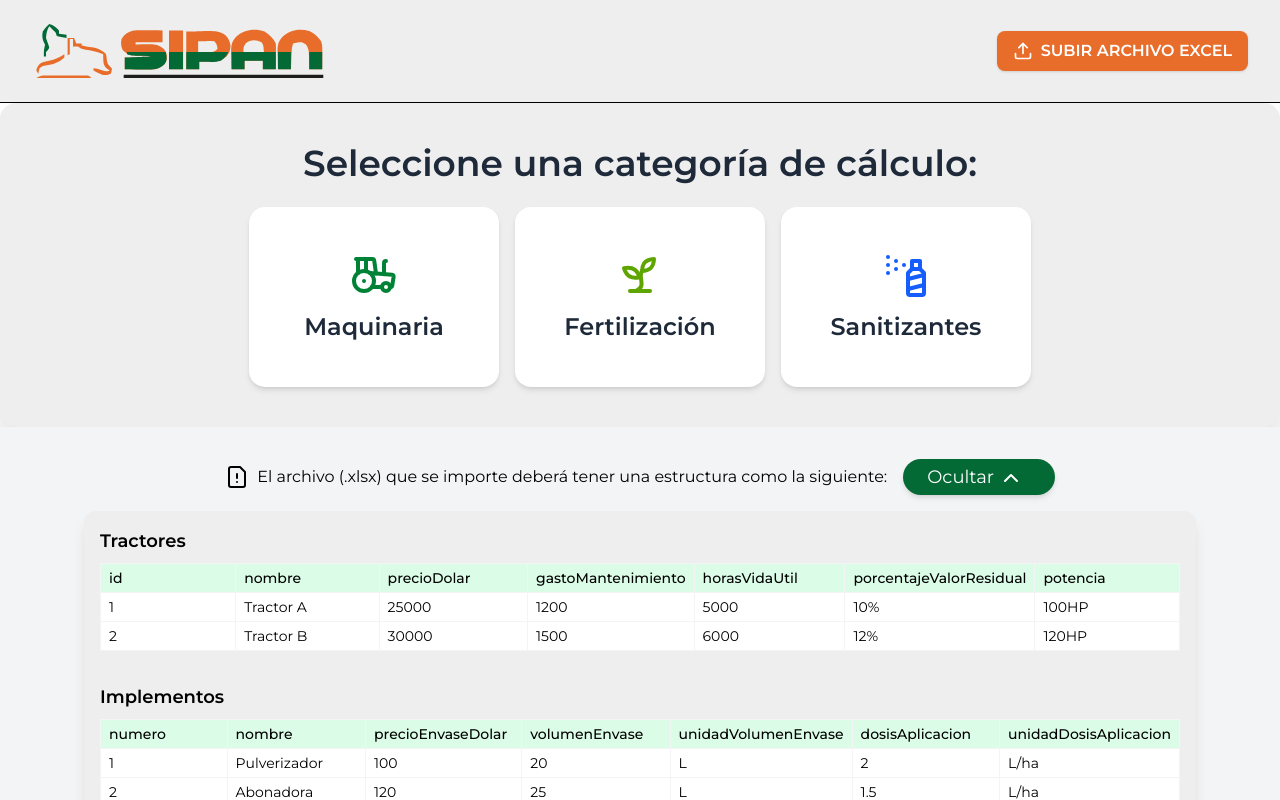
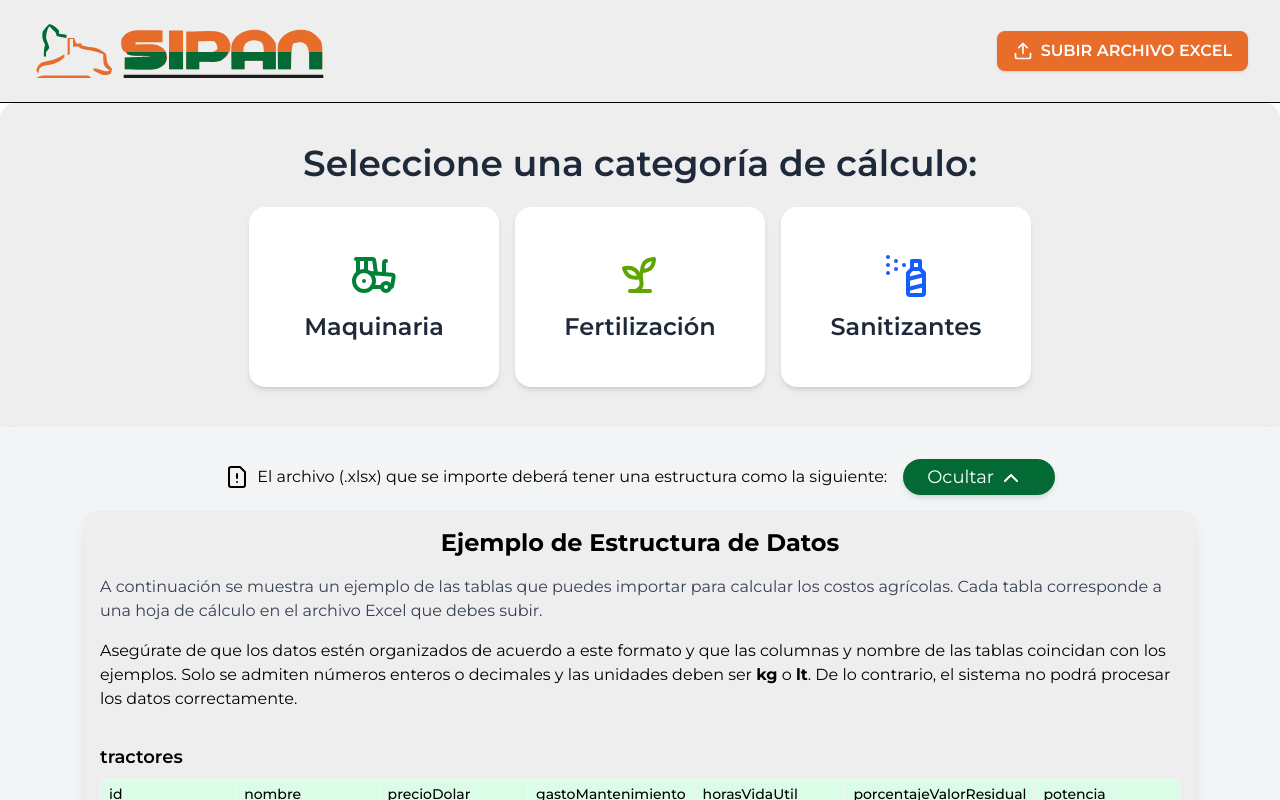
Before and after one commit to braianledantes/inta-calculadora, a React (Vite) app: page / in a window 1280 px wide. Both pictures are taken after a click on the button "Ver Ejemplo". Shown: the top 800 px of the page. Built offline with nearby package versions, Linux system fonts and the light colour scheme; no server answers; what @react-pdf/renderer would draw is missing.

Commit message:
feat: actualizar estructura y contenido de la página de inicio con ejemplos de datos para importación

```diff
--- a/src/pages/Home/Home.jsx
+++ b/src/pages/Home/Home.jsx
@@ -23,15 +23,15 @@ const Home = () => {
             <div className="p-4">
                 <div className="flex items-center justify-center mb-4">
                     <h1 className="text-l flex gap-2">
-                        <FileWarningIcon className="text-2xl"/>
+                        <FileWarningIcon className="text-2xl" />
                         El archivo (.xlsx) que se importe deberá tener una estructura como la siguiente:
                     </h1>
-                        <button
-                            onClick={() => setMostrarTablas(!mostrarTablas)}
-                            className="bg-[#036935] hover:bg-[#024c27] text-white px-6 py-1 rounded rounded-full text-lg shadow-md transition duration-300 ml-4"
-                        >
-                         {mostrarTablas ? ( <> Ocultar  <ChevronUp className="inline-block mr-2" /> </> ) : ( <> Ver Ejemplo <ChevronDown className="inline-block ml-2" /></> )}
-                        </button>
+                    <button
+                        onClick={() => setMostrarTablas(!mostrarTablas)}
+                        className="bg-[#036935] hover:bg-[#024c27] text-white px-6 py-1 rounded rounded-full text-lg shadow-md transition duration-300 ml-4"
+                    >
+                        {mostrarTablas ? (<> Ocultar  <ChevronUp className="inline-block mr-2" /> </>) : (<> Ver Ejemplo <ChevronDown className="inline-block ml-2" /></>)}
+                    </button>
                 </div>
 
                 {!mostrarTablas && (
@@ -112,8 +112,21 @@ const Home = () => {
 
                 {mostrarTablas && (
                     <div className=" mx-auto w-full max-w-6xl border-lightgray-100 p-4 rounded-xl shadow-lg bg-[#eeeeee] space-y-8">
+
+                        <h2 className="text-2xl font-bold mb-4 text-center">Ejemplo de Estructura de Datos</h2>
+                        <p className="text-gray-700 mb-4">
+                            A continuación se muestra un ejemplo de las tablas que puedes importar para calcular los costos agrícolas.
+                            Cada tabla corresponde a una hoja de cálculo en el archivo Excel que debes subir.
+
+                        </p>
+                        <p>
+                            Asegúrate de que los datos estén organizados de acuerdo a este formato y que las columnas y nombre de las tablas coincidan con los ejemplos.
+                            Solo se admiten números enteros o decimales y las unidades deben ser <strong>kg</strong> o <strong>lt</strong>.
+                            De lo contrario, el sistema no podrá procesar los datos correctamente.
+                        </p>
+
                         <InfoTablas
-                            title="Tractores"
+                            title="tractores"
                             headers={[
                                 "id",
                                 "nombre",
@@ -124,14 +137,31 @@ const Home = () => {
                                 "potencia",
                             ]}
                             data={[
-                                [1, "Tractor A", 25000, 1200, 5000, "10%", "100HP"],
-                                [2, "Tractor B", 30000, 1500, 6000, "12%", "120HP"],
+                                [1, "Tractor 1", 60775, 0.00007, 12000, 20, 60],
+                                [2, "Tractor 2", 82875, 0.00005, 12000, 20, 60],
                             ]}
                         />
 
 
                         <InfoTablas
-                            title="Implementos"
+                            title="implementos"
+                            headers={[
+                                "id",
+                                "nombre",
+                                "precioDolar",
+                                "gastoMantenimiento",
+                                "horasVidaUtil",
+                                "porcentajeValorResidual",
+                                "consumoCombustible",
+                            ]}
+                            data={[
+                                [1, "Acoplado Matalico", 25000, 0.0004, 10000, 10, 0.10],
+                                [2, "Aporcador", 30000, 0.00025, 4000, 10, 0.12],
+                            ]}
+                        />
+
+                        <InfoTablas
+                            title="fertilizantes"
                             headers={[
                                 "numero",
                                 "nombre",
@@ -142,17 +172,17 @@ const Home = () => {
                                 "unidadDosisAplicacion",
                             ]}
                             data={[
-                                [1, "Pulverizador", 100, 20, "L", 2, "L/ha"],
-                                [2, "Abonadora", 120, 25, "L", 1.5, "L/ha"],
+                                [1, "ACIDO BORICO", 2.46, 1, "lt", 1, "lt"],
+                                [2, "ACIDO FOSFORICO", 8.01, 1, "kg", 1, "kg"],
                             ]}
                         />
 
                         <InfoTablas
-                            title="Fertilizantes"
+                            title="sanitizantes"
                             headers={[
                                 "numero",
                                 "nombre",
-                                "precioEnvaseDolar",
+                                "precioDolar",
                                 "volumenEnvase",
                                 "unidadVolumenEnvase",
                                 "dosisAplicacion",
@@ -160,34 +190,17 @@ const Home = () => {
                                 "tipo",
                             ]}
                             data={[
-                                [1, "Urea", 50, 10, "kg", 1, "kg/ha", "Nitrogenado"],
-                                [2, "Fosfato", 60, 8, "kg", 1.2, "kg/ha", "Fosforado"],
+                                [1, "ABAMECTINA/AVERMECTINA", 186, 1, "kg", 1, "kg", "plaguicida"],
+                                [2, "CARBENDAZIM", 195, 20, "lt", 1, "lt", "fungicida"],
                             ]}
                         />
 
                         <InfoTablas
-                            title="Sanitizantes"
-                            headers={[
-                                "id",
-                                "nombre",
-                                "precioDolar",
-                                "gastoMantenimiento",
-                                "horasVidaUtil",
-                                "porcentajeValorResidual",
-                                "consumoCombustible",
-                            ]}
-                            data={[
-                                [1, "Sanitizante X", 500, 50, 200, "5%", "0.5 L/h"],
-                                [2, "Sanitizante Y", 650, 60, 250, "6%", "0.6 L/h"],
-                            ]}
-                        />
-
-                        <InfoTablas
-                            title="Estado Fenológico"
+                            title="estadosFenologicos"
                             headers={["numero", "nombre", "descripcion"]}
                             data={[
-                                [1, "Floración", "Inicio de la floración de la planta"],
-                                [2, "Madurez", "Fruto listo para cosecha"],
+                                [1, "Inicio Floración", "Fin de septiembre a octubre - Primeras flores abiertas"],
+                                [2, "Plena Floración", "Mediados de octubre - Más del 70% de flores abiertas"],
                             ]}
                         />
                     </div>
```
